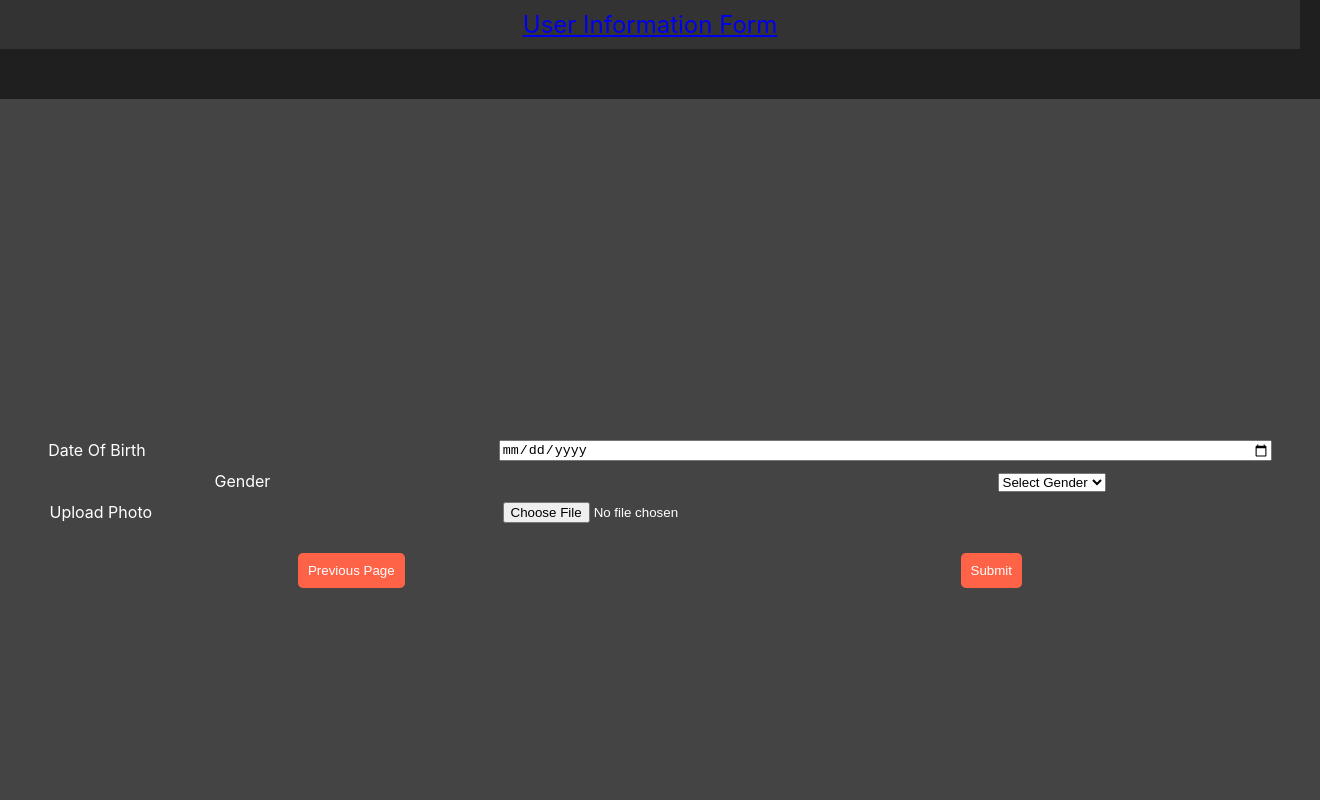
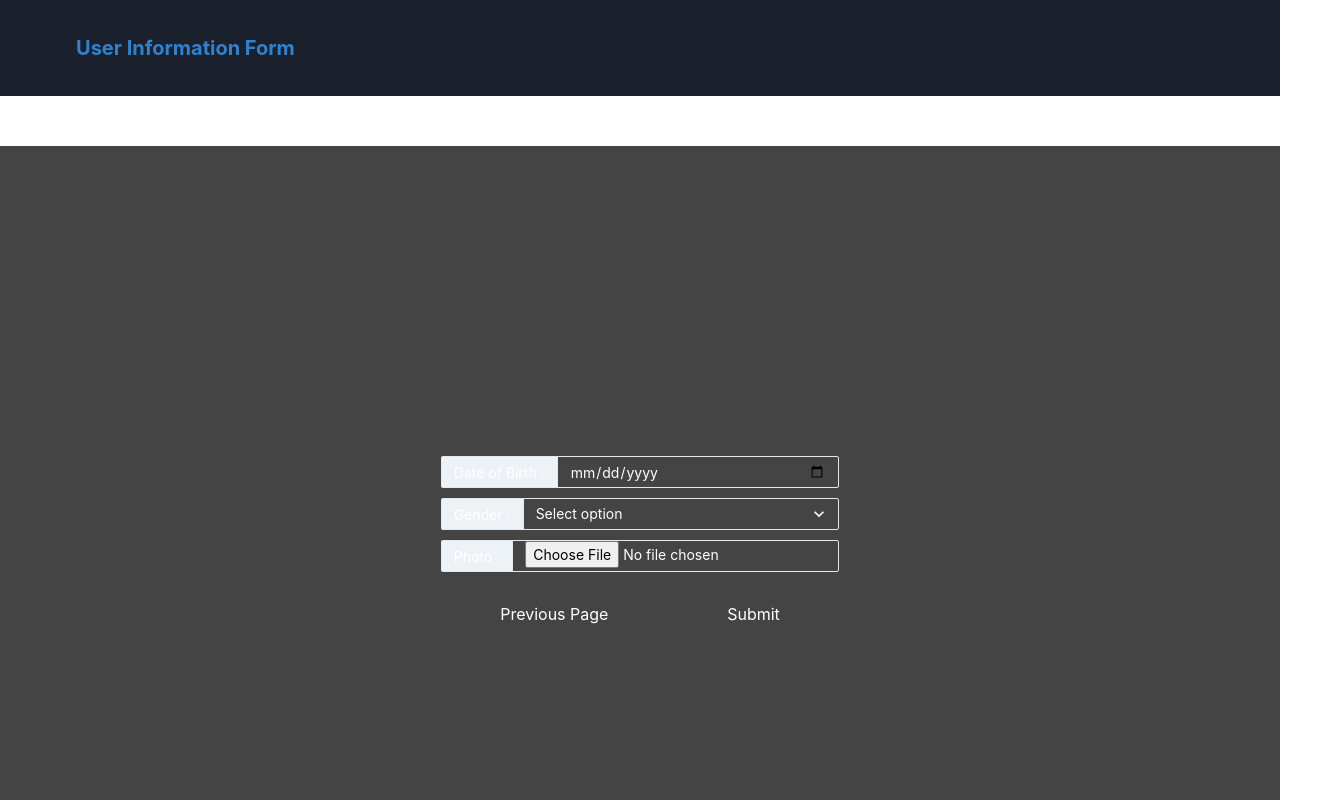
Before and after one commit to JahanavDixit/user-application-form, a React (Create React App) app: page /second in a window 1280 px wide. Shown: the top 800 px of the page, 1320 px wide, since content can reach past the window. Built offline with nearby package versions, Linux system fonts and the light colour scheme; no server answers.

Commit message:
Chakra UI

```diff
--- a/package.json
+++ b/package.json
@@ -3,6 +3,9 @@
   "version": "0.1.0",
   "private": true,
   "dependencies": {
+    "@chakra-ui/react": "^2.6.1",
+    "@emotion/react": "^11.11.0",
+    "@emotion/styled": "^11.11.0",
     "@reduxjs/toolkit": "^1.9.5",
     "@testing-library/jest-dom": "^5.16.5",
     "@testing-library/react": "^13.4.0",
@@ -11,6 +14,7 @@
     "@types/node": "^17.0.45",
     "@types/react": "^18.2.4",
     "@types/react-dom": "^18.2.3",
+    "framer-motion": "^10.12.10",
     "react": "^18.2.0",
     "react-dom": "^18.2.0",
     "react-hook-form": "^7.43.9",
--- a/src/App.tsx
+++ b/src/App.tsx
@@ -1,16 +1,18 @@
 import React from 'react';
 //import logo from './logo.svg';
+import { ChakraProvider } from '@chakra-ui/react';
 import Homepage from './pages/homepage/homepage'
 import './App.css';
+
 
 import { updatePage1 } from './app/store';
 
 function App() {
   return (
-    <div className="App">
+    <ChakraProvider>
       <header className="App-header" />
       <Homepage name='' phone='' add='' mail='' updatePage1={updatePage1} />
-    </div>
+    </ChakraProvider>
   );
 }
 
--- a/src/features/header.tsx
+++ b/src/features/header.tsx
@@ -1,12 +1,20 @@
 import React from "react";
+import { Link, Box, Flex, Heading, Spacer } from "@chakra-ui/react";
 import './header.css';
 
 const Header = () => {
 
     return (
-        <div className="header">
-            <a href='/'> User Information Form </a>
-        </div>
+        <Box bg="gray.800" color="white" py={4}>
+            <Flex maxW="1200px" mx="auto" px={4}>
+                <Heading as="h1" style={{ padding: '20px' }} fontSize="xl" fontWeight="bold">
+                    <Link href="/" color="blue.500" fontWeight="bold">
+                        User Information Form
+                    </Link>
+                </Heading>
+                <Spacer />
+            </Flex>
+        </Box >
     );
 
 }
--- a/src/index.tsx
+++ b/src/index.tsx
@@ -5,6 +5,8 @@ import { store } from './app/store';
 import App from './App';
 import reportWebVitals from './reportWebVitals';
 import './index.css';
+import theme from './theme';
+import { ColorModeScript, ChakraProvider } from '@chakra-ui/react';
 import { Routes } from 'react-router';
 import { Route } from 'react-router';
 import { BrowserRouter } from 'react-router-dom';
@@ -18,7 +20,9 @@ const root = createRoot(container);
 
 root.render(
   <React.StrictMode>
+    <ChakraProvider>
       <Provider store={store}>
+        <ColorModeScript initialColorMode={theme.config.initialColorMode} />
         <Header />
         <BrowserRouter>
           <Routes>
@@ -28,6 +32,7 @@ root.render(
           </Routes>
         </BrowserRouter>
       </Provider>
+    </ChakraProvider>
   </React.StrictMode>
 );
 
--- a/src/pages/display/display.tsx
+++ b/src/pages/display/display.tsx
@@ -1,6 +1,7 @@
 import React, { useEffect, useRef } from 'react';
 import { useDispatch, useSelector } from 'react-redux';
 import { updatePage2 } from '../../app/store';
+import { Box, Card, CardBody, CardFooter, Image, Stack, Text, Divider, Heading } from '@chakra-ui/react';
 
 async function updateQuote() {
     const response = await fetch("https://api.quotable.io/random");
@@ -34,16 +35,32 @@ const DisplayPage: React.FC = (quote) => {
     },)
     return (
         <>
-            <h2>Display Page</h2>
-            <h3>Quote  : </h3> <i>{pageTwoState.quote.content}
-                - {pageTwoState.quote.author}</i> <br /> <br />
-            <img src={photoUrl} alt="uploaded" style={{ width: '200px', height: '200px' }} />
-            <p>Name:  {pageOneState.name}</p>
-            <p>Address:  {pageOneState.add}</p>
-            <p>Phone Number:  {pageOneState.phone}</p>
-            <p>Email Address:  {pageOneState.email}</p>
-            <p>Date of Birth:  {pageTwoState.dob}</p>
-            <p>Gender:  {pageTwoState.gender}</p>
+            <Box p={4} borderWidth="1px" style={{ font: 'Inter' }} borderRadius="md" boxShadow="md">
+                <Text fontSize="lg" fontWeight="bold" mb={2}>Quote of the day:</Text>
+                <Text fontSize="lg" fontStyle="italic" mb={2}>"{pageTwoState.quote.content}"</Text>
+                <Text fontWeight="bold">- {pageTwoState.quote.author}</Text>
+            </Box>
+            <Card maxW='lg'>
+                <CardBody>
+                    <Image
+                        src={photoUrl}
+                        alt='photo'
+                        borderRadius='lg'
+                        style={{ width: '200px', height: '200px' }}
+                    />
+                    <Stack mt='6' spacing='3'>
+                        <Heading size='md'>{pageOneState.name}</Heading>
+                        {pageOneState.add && <Text size='md'>Address:  {pageOneState.add}</Text>}
+                        <Text size='md'>Phone Number:  {pageOneState.phone}</Text>
+                        <Text size='md'>Email Address:  {pageOneState.email}</Text>
+                        <Text size='md'>Date of Birth:  {pageTwoState.dob}</Text>
+                        <Text size='md'>Gender:  {pageTwoState.gender}</Text>
+                    </Stack>
+                </CardBody>
+                <Divider />
+                <CardFooter>
+                </CardFooter>
+            </Card>
         </>
     );
 };
--- a/src/pages/secondpage/second.tsx
+++ b/src/pages/secondpage/second.tsx
@@ -1,6 +1,7 @@
 
 import React, { useEffect, useRef } from 'react';
-
+import { Input, InputGroup, InputLeftAddon } from '@chakra-ui/react'
+import { Select } from '@chakra-ui/react';
 import { useNavigate } from 'react-router';
 import { useForm } from 'react-hook-form';
 import { useDispatch } from 'react-redux';
@@ -61,34 +62,43 @@ const SecondPage = ({ gen, date, photo, quote, updatePage2 }: prop) => {
 
     return (
         <>
-            <form className='form-container' onSubmit={handleSubmit(onSubmit)}>
+            <div className='form-container'>
+                <form onSubmit={handleSubmit(onSubmit)}>
                     <div className='form-row'>
-                    <label htmlFor="dob">Date Of Birth</label>
-                    <input type="date" {...register('dob', { required: true })} />
+                        <InputGroup size='sm'>
+                            <InputLeftAddon children='Date of Birth :' />
+                            <Input
+                                placeholder="Select Date and Time"
+                                type="date"
+                                {...register('dob', { required: true })}
+                                size="sm"
+                            />
                             {errors.dob && <span>This field is required</span>}
+                        </InputGroup>
                     </div>
                     <div className='form-row'>
-                    <label htmlFor="gender">Gender</label>
-                    <div className='flex-container'>
-                        <select {...register('gender', { required: true })}>
-                            <option value="" placeholder='Select Gender' >Select Gender </option>
-                            <option value="Male" placeholder='Male'>Male </option>
-                            <option value="Female" placeholder='Female'>Female </option>
-                            <option value="Other" placeholder='Other'>Other </option>
-                        </select>
-                    </div>
-
+                        <InputGroup size='sm'>
+                            <InputLeftAddon children='Gender :' />
+                            <Select variant='outline' placeholder='Select option' {...register('gender', { required: true })}>
+                                <option value='Male'>Male</option>
+                                <option value='Female'>Female</option>
+                                <option value='Other'>Other</option>
+                            </Select>
+                        </InputGroup>
                     </div>
                     <div className='form-row'>
-                    <label htmlFor="photo">Upload Photo</label>
-                    <input type="file" accept="image/*" {...register('photo', { required: true })} />
+                        <InputGroup size='sm'>
+                            <InputLeftAddon children='Photo :' />
+                            <Input type="file" accept="image/*" {...register('photo', { required: true })} />
                             {errors.photo && <span>This field is required</span>}
+                        </InputGroup>
                     </div>
                     <div className='form-row'>
                         <button onClick={() => navigate('/')}> Previous Page </button>
                         <button type="submit">Submit</button>
                     </div>
                 </form>
+            </div>
         </>
     );
 }
--- /dev/null
+++ b/src/theme.ts
@@ -0,0 +1,15 @@
+// theme.ts
+
+// 1. import `extendTheme` function
+import { extendTheme, type ThemeConfig } from '@chakra-ui/react'
+
+// 2. Add your color mode config
+const config: ThemeConfig = {
+    initialColorMode: 'system',
+  useSystemColorMode: true,
+}
+
+// 3. extend the theme
+const theme = extendTheme({ config })
+
+export default theme
```
Also changed, not shown: src/pages/homepage/homepage.tsx (+25 -12 lines), 1 other file (tests, documents, lock files or other folders). Lines whose indentation alone changed are shown as unchanged.
